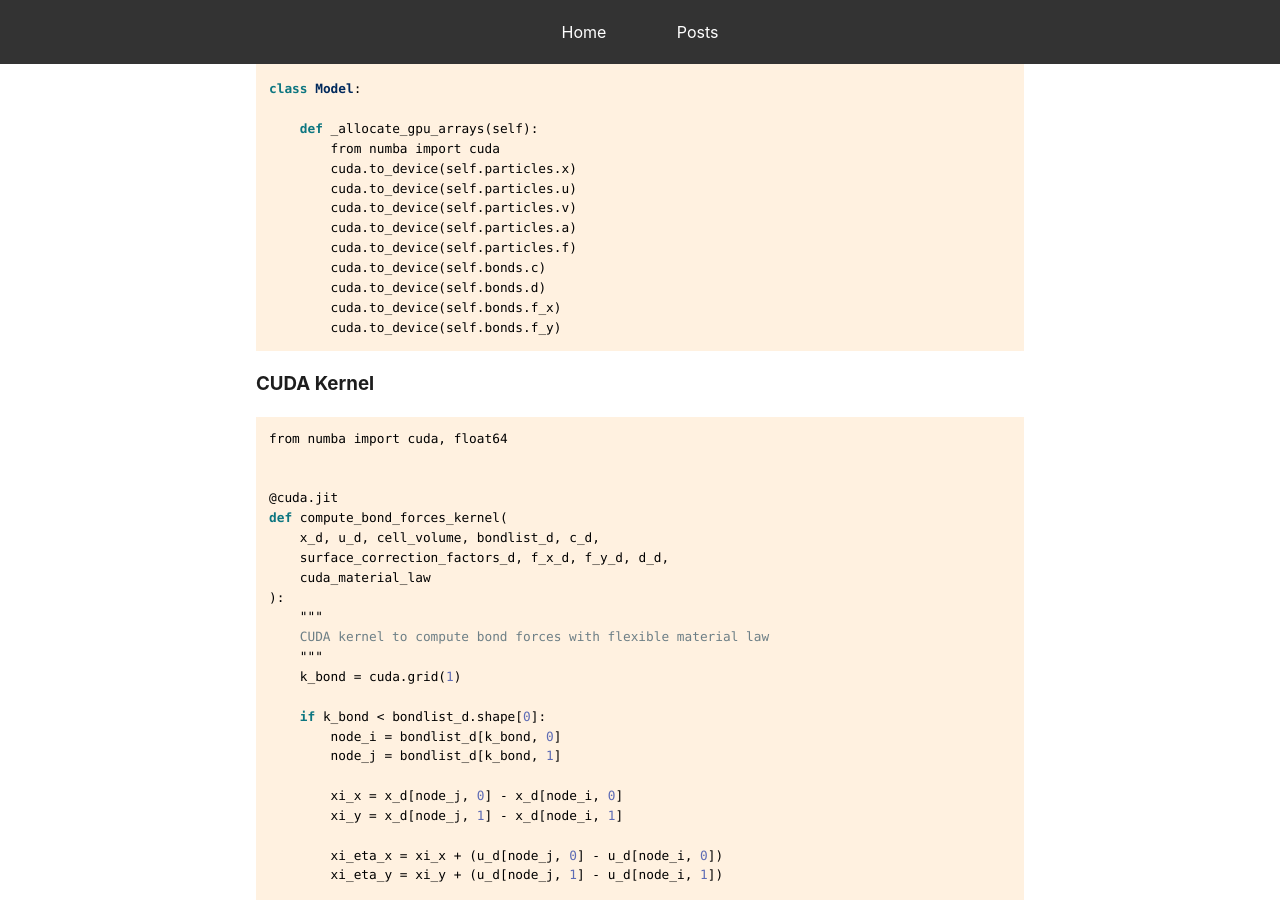
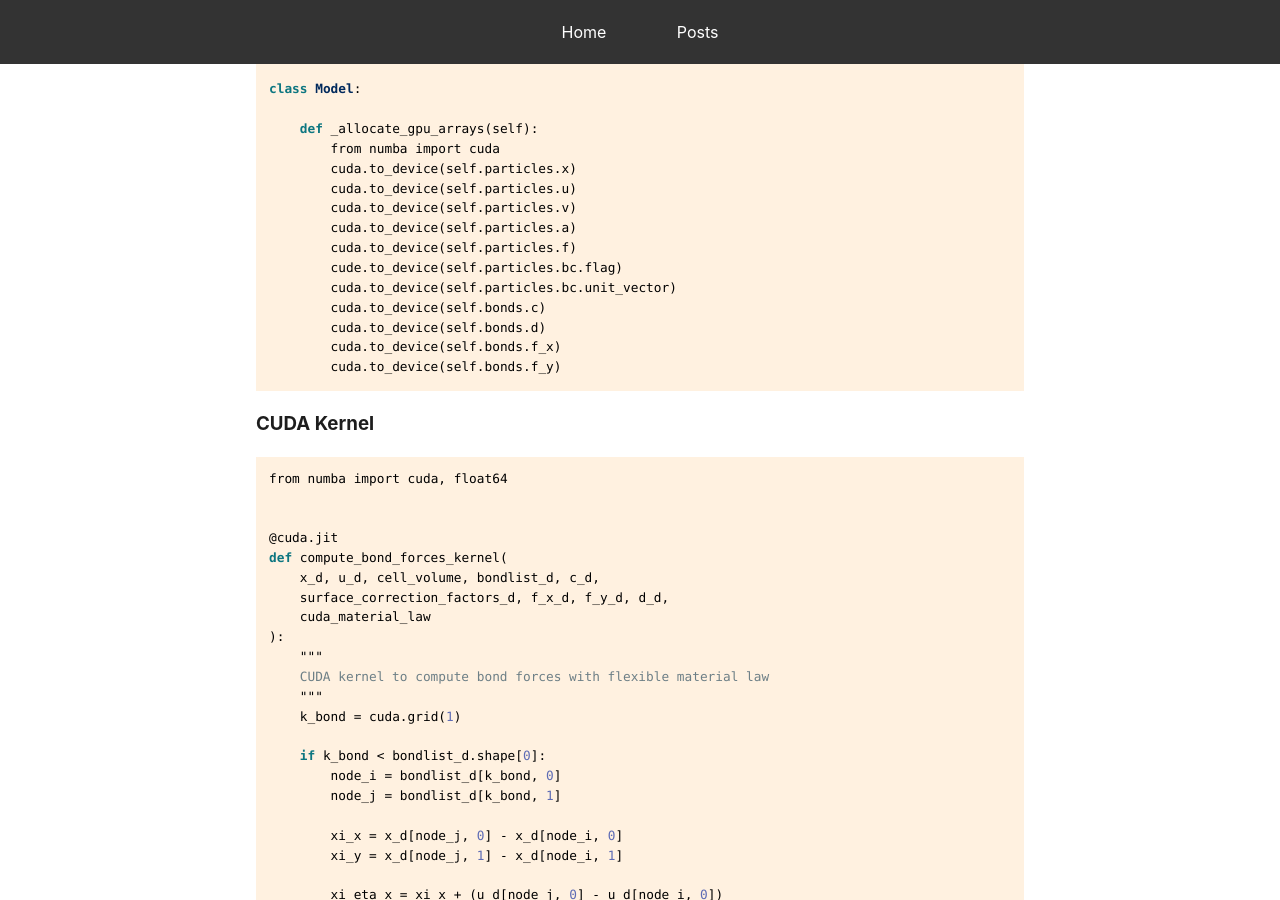
Before and after one commit to mark-hobbs/mark-hobbs.github.io, a Jekyll site: the page built from _posts/2025-02-03-cuda.md, in a window 1280 px wide and 900 px high, scrolled down 4605 px. Built offline with Jekyll 4.4.1, drawn with Linux system fonts in a browser that asks for light colours.

Commit message:
General updates

```diff
--- a/_posts/2025-02-03-cuda.md
+++ b/_posts/2025-02-03-cuda.md
@@ -208,6 +208,8 @@ class Model:
         cuda.to_device(self.particles.v)
         cuda.to_device(self.particles.a)
         cuda.to_device(self.particles.f)
+        cude.to_device(self.particles.bc.flag)
+        cuda.to_device(self.particles.bc.unit_vector)
         cuda.to_device(self.bonds.c)
         cuda.to_device(self.bonds.d)
         cuda.to_device(self.bonds.f_x)
```
